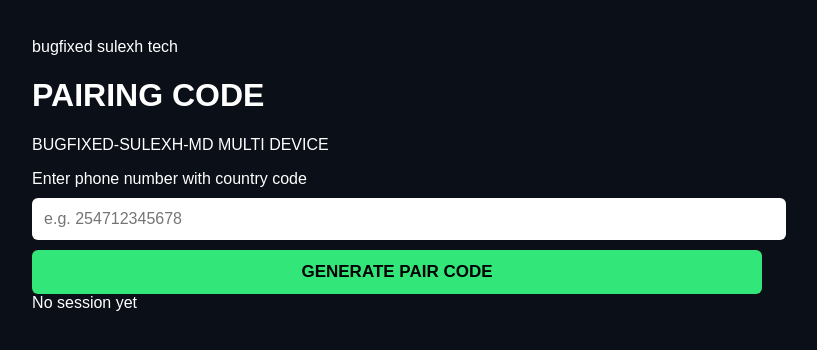
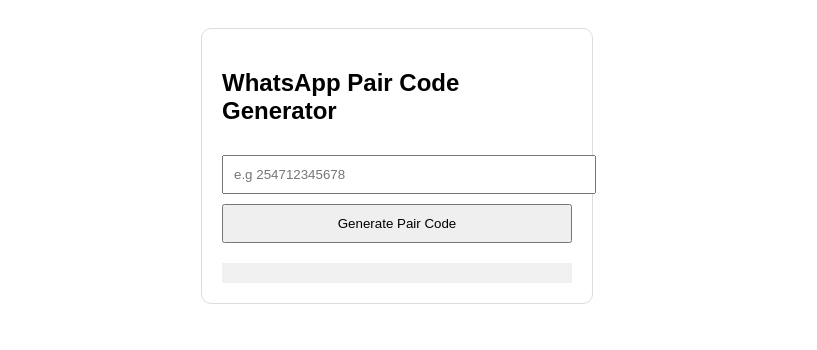
Before and after one commit to heroestech68/BUGFIXED-XMD, a website: page pairing-site/public/index.html in a window 1280 px wide. Shown: the whole page, without its empty margins (243-1060 px from the left). Drawn offline with Linux system fonts and the light colour scheme.

Commit message:
Update index.html

```diff
--- a/pairing-site/public/index.html
+++ b/pairing-site/public/index.html
@@ -1,38 +1,48 @@
-<!doctype html>
-<html lang="en">
+<!DOCTYPE html>
+<html>
 <head>
-  <meta charset="utf-8" />
-  <meta name="viewport" content="width=device-width,initial-scale=1" />
-  <title>BUGFIXED-XMD Pairing</title>
-  <link rel="stylesheet" href="style.css" />
+    <title>WhatsApp Pairing</title>
+    <style>
+        body { font-family: Arial; padding: 20px; }
+        .box { width: 350px; padding: 20px; border: 1px solid #ddd; border-radius: 10px; margin: auto; }
+        input, button { width: 100%; padding: 10px; margin-top: 10px; }
+        #result { margin-top: 20px; padding: 10px; background: #f0f0f0; }
+    </style>
 </head>
 <body>
-  <main class="wrap">
-    <div class="card">
-      <div class="logo">bugfixed sulexh tech</div>
-      <h1 class="heading">PAIRING CODE</h1>
-      <p class="sub">BUGFIXED-SULEXH-MD MULTI DEVICE</p>
 
-      <label class="lbl">Enter phone number with country code</label>
-      <input id="phone" class="input" placeholder="e.g. 254712345678" inputmode="numeric" />
+<div class="box">
+    <h2>WhatsApp Pair Code Generator</h2>
 
-      <button id="startBtn" class="btn">GENERATE PAIR CODE</button>
+    <input id="phone" placeholder="e.g 254712345678" />
 
-      <div id="status" class="status">No session yet</div>
+    <button onclick="getCode()">Generate Pair Code</button>
 
-      <div id="result" class="result" aria-live="polite">
-        <div id="pairingBox" style="display:none">
-          <div class="pairLabel">Pairing code</div>
-          <div id="pairingCode" class="pairingCode"></div>
-          <div class="hint">Open WhatsApp → Linked devices → Link a device → Enter the code above</div>
-        </div>
-        <div id="downloadArea" style="display:none">
-          <a id="downloadLink" class="downloadBtn" href="#" download>Download creds.json</a>
-        </div>
-      </div>
-    </div>
-  </main>
+    <div id="result"></div>
+</div>
 
-  <script src="script.js"></script>
+<script>
+async function getCode() {
+    const phone = document.getElementById("phone").value;
+    const resultBox = document.getElementById("result");
+
+    resultBox.innerHTML = "Processing...";
+
+    const res = await fetch("/pair", {
+        method: "POST",
+        headers: { "Content-Type": "application/json" },
+        body: JSON.stringify({ phone })
+    });
+
+    const data = await res.json();
+
+    if (data.status) {
+        resultBox.innerHTML = `<b>Pair Code:</b> ${data.pairingCode}`;
+    } else {
+        resultBox.innerHTML = "Error: " + data.message;
+    }
+}
+</script>
+
 </body>
 </html>
```
